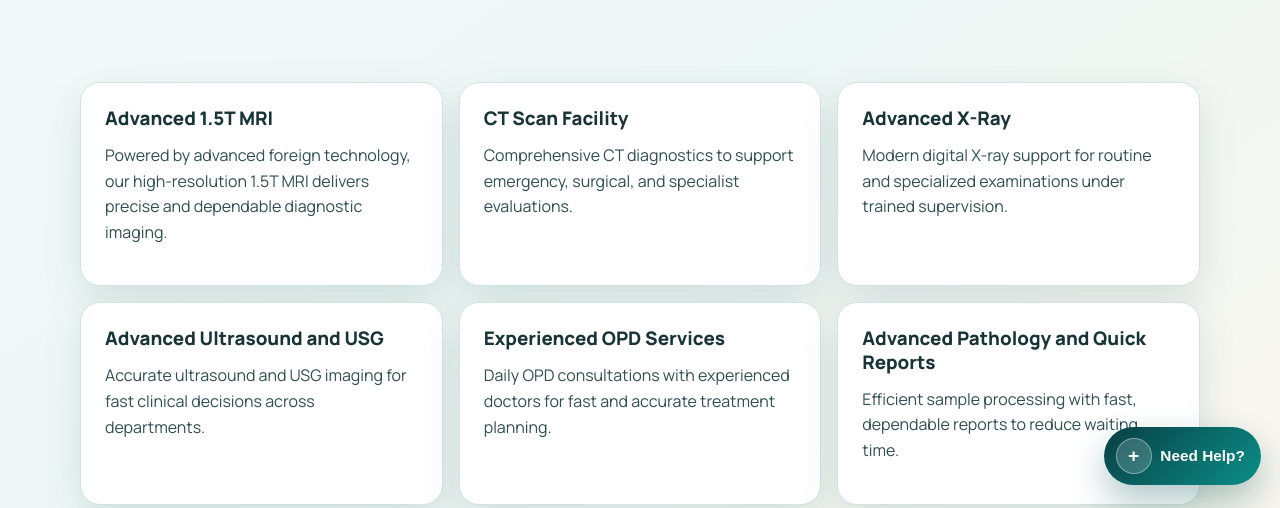
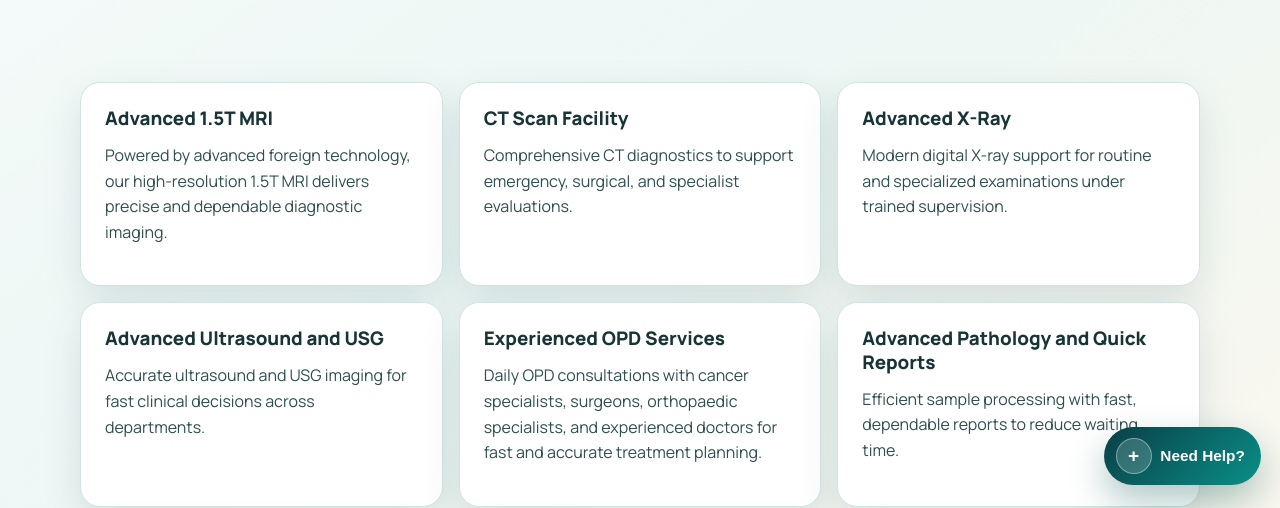
Before and after one commit to KRAZYGAMERYT195/pannalalhospital, a plain HTML site: page services.html in a window 1280 px wide. Shown: the part 296-804 px from the top of the page. Drawn offline with Linux system fonts and the light colour scheme.

Commit message:
Add OPD specialty coverage

```diff
--- a/services.html
+++ b/services.html
@@ -42,7 +42,7 @@
           <article class="card"><h3>CT Scan Facility</h3><p>Comprehensive CT diagnostics to support emergency, surgical, and specialist evaluations.</p></article>
           <article class="card"><h3>Advanced X-Ray</h3><p>Modern digital X-ray support for routine and specialized examinations under trained supervision.</p></article>
           <article class="card"><h3>Advanced Ultrasound and USG</h3><p>Accurate ultrasound and USG imaging for fast clinical decisions across departments.</p></article>
-          <article class="card"><h3>Experienced OPD Services</h3><p>Daily OPD consultations with experienced doctors for fast and accurate treatment planning.</p></article>
+          <article class="card"><h3>Experienced OPD Services</h3><p>Daily OPD consultations with cancer specialists, surgeons, orthopaedic specialists, and experienced doctors for fast and accurate treatment planning.</p></article>
           <article class="card"><h3>Advanced Pathology and Quick Reports</h3><p>Efficient sample processing with fast, dependable reports to reduce waiting time.</p></article>
           <article class="card"><h3>Nursing Home and Inpatient Care</h3><p>Comfortable rooms, attentive nursing, and safe round-the-clock patient monitoring.</p></article>
           <article class="card"><h3>Drug Shop on Premises</h3><p>Convenient on-site pharmacy access for prescribed medicines and essential health supplies.</p></article>
```
